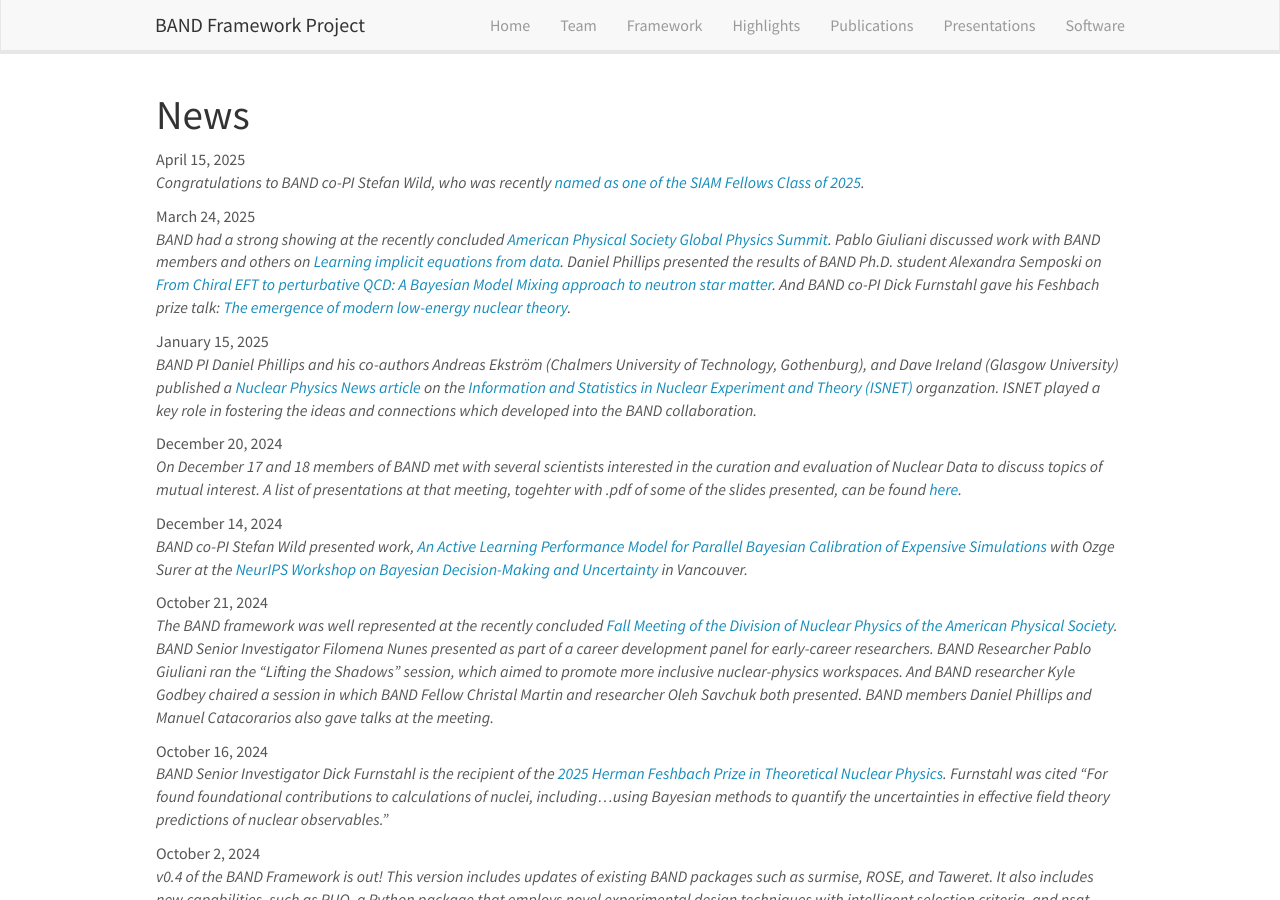
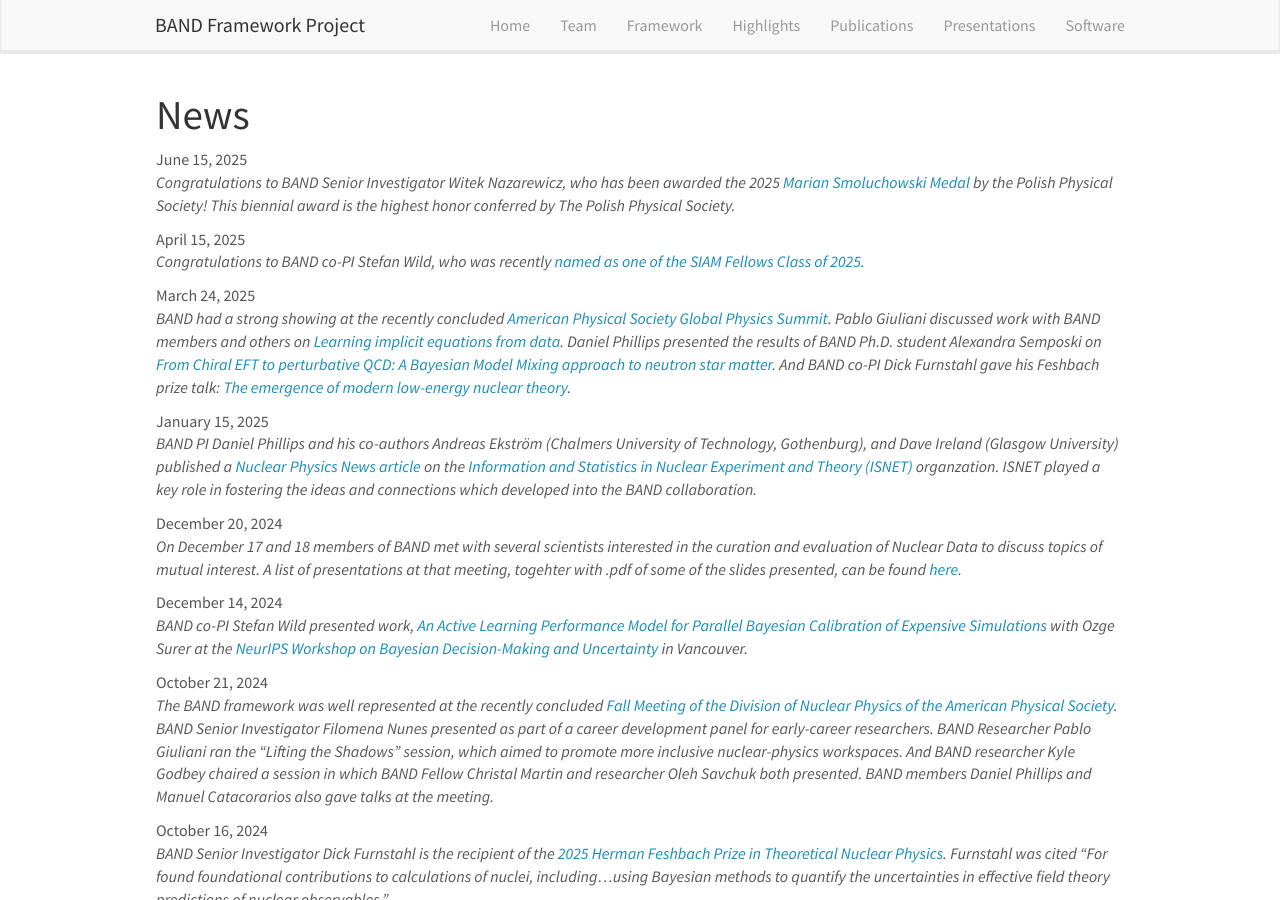
Before and after one commit to bandframework/bandframework.github.io, a Jekyll site: the page built from _pages/allnews.md, in a window 1280 px wide and 900 px high. Built offline with Jekyll 4.4.1, drawn with Linux system fonts in a browser that asks for light colours; nearby versions of some CDN libraries.

Commit message:
Update news.yml

```diff
--- a/_data/news.yml
+++ b/_data/news.yml
@@ -1,3 +1,7 @@
+- date: June 15, 2025
+  headline: >
+    Congratulations to BAND Senior Investigator Witek Nazarewicz, who has been awarded the 2025 <a href="https://en.wikipedia.org/wiki/Marian_Smoluchowski_Medal">Marian Smoluchowski Medal</a> by the Polish Physical Society! This biennial award is the highest honor conferred by The Polish Physical Society.
+
 - date: April 15, 2025
   headline: >
     Congratulations to BAND co-PI Stefan Wild, who was recently <a href="https://www.siam.org/publications/siam-news/articles/siam-announces-2025-class-of-fellows/">named as one of the SIAM Fellows Class of 2025</a>.
```
